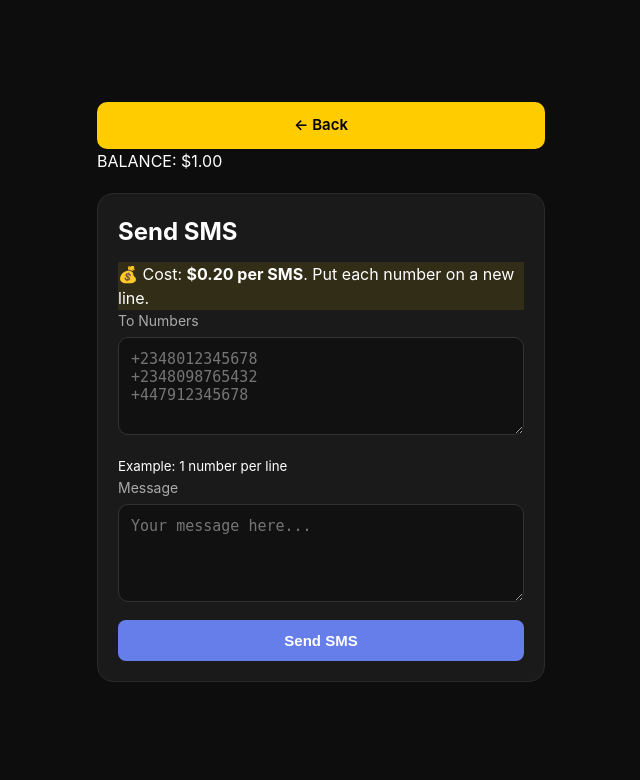
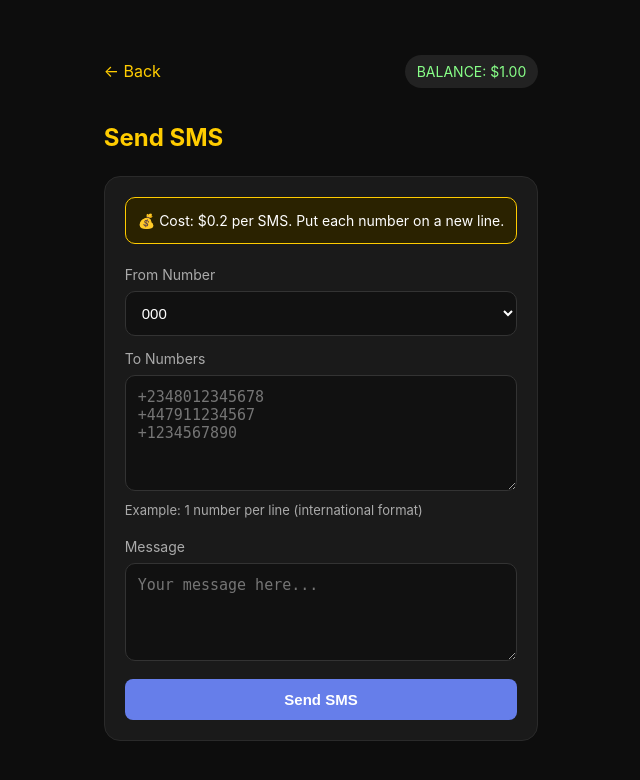
Before and after one commit to ajewoletemi/Kojo-sms-app, a Flask app: page /send_sms in a window 1280 px wide. Shown: the top 780 px of the page, without its empty margins (319-959 px from the left). Run offline with Flask 3, Linux system fonts and the light colour scheme; the visitor is signed in with stand-in values (Sample User, id 1); tables that the repository leaves empty hold one stand-in row (values such as "Sample post").

Commit message:
Update send_sms.html

```diff
--- a/templates/send_sms.html
+++ b/templates/send_sms.html
@@ -1,29 +1,38 @@
 {% extends "base.html" %}
+{% block title %}Send SMS{% endblock %}
 {% block content %}
-<div class="d-flex justify-content-between mb-3">
-  <a href="/user_app" class="btn btn-outline-warning">← Back</a>
-  <span class="badge bg-dark p-2">BALANCE: ${{ "%.2f"|format(wallet) }}</span>
+<div class="nav">
+    <a href="{{ url_for('dashboard') }}">← Back</a>
+    <span class="balance-badge">BALANCE: ${{ "%.2f"|format(wallet) }}</span>
 </div>
+
+<h2 style="color:var(--yellow); margin-bottom:20px;">Send SMS</h2>
+
 <div class="card">
-  <div class="card-body">
-    <h2 class="text-center kojo-yellow mb-3">Send SMS</h2>
-    <div class="alert border-warning" style="background: rgba(255,215,0,0.1);">
-      💰 Cost: <b>$0.20 per SMS</b>. Put each number on a new line.
+    <div style="background:#2a2200; border:1px solid var(--yellow); border-radius:10px; padding:12px; margin-bottom:20px; font-size:14px;">
+        💰 Cost: ${{ cost_per_sms }} per SMS. Put each number on a new line.
     </div>
-    <form method="post">
-      <div class="mb-3">
-        <label class="form-label">To Numbers</label>
-        <textarea name="numbers" class="form-control bg-dark text-white" rows="4" placeholder="+2348012345678
-+2348098765432
-+447912345678"></textarea>
-        <small class="text-muted">Example: 1 number per line</small>
-      </div>
-      <div class="mb-3">
-        <label class="form-label">Message</label>
-        <textarea name="message" class="form-control bg-dark text-white" rows="4" placeholder="Your message here..."></textarea>
-      </div>
-      <button type="submit" class="btn btn-warning w-100 btn-lg">Send SMS</button>
+
+    <form method="POST">
+        <label>From Number</label>
+        <select name="from_number">
+            {% if numbers %}
+                {% for n in numbers %}
+                    <option value="{{ n.phone_number }}">{{ n.phone_number }}</option>
+                {% endfor %}
+            {% else %}
+                <option value="">Using default Twilio number</option>
+            {% endif %}
+        </select>
+
+        <label>To Numbers</label>
+        <textarea name="recipients" rows="5" placeholder="+2348012345678&#10;+447911234567&#10;+1234567890" required></textarea>
+        <p class="muted" style="margin-top:-8px; margin-bottom:16px;">Example: 1 number per line (international format)</p>
+
+        <label>Message</label>
+        <textarea name="message" rows="4" placeholder="Your message here..." required></textarea>
+
+        <button type="submit" class="btn">Send SMS</button>
     </form>
-  </div>
 </div>
 {% endblock %}
```
